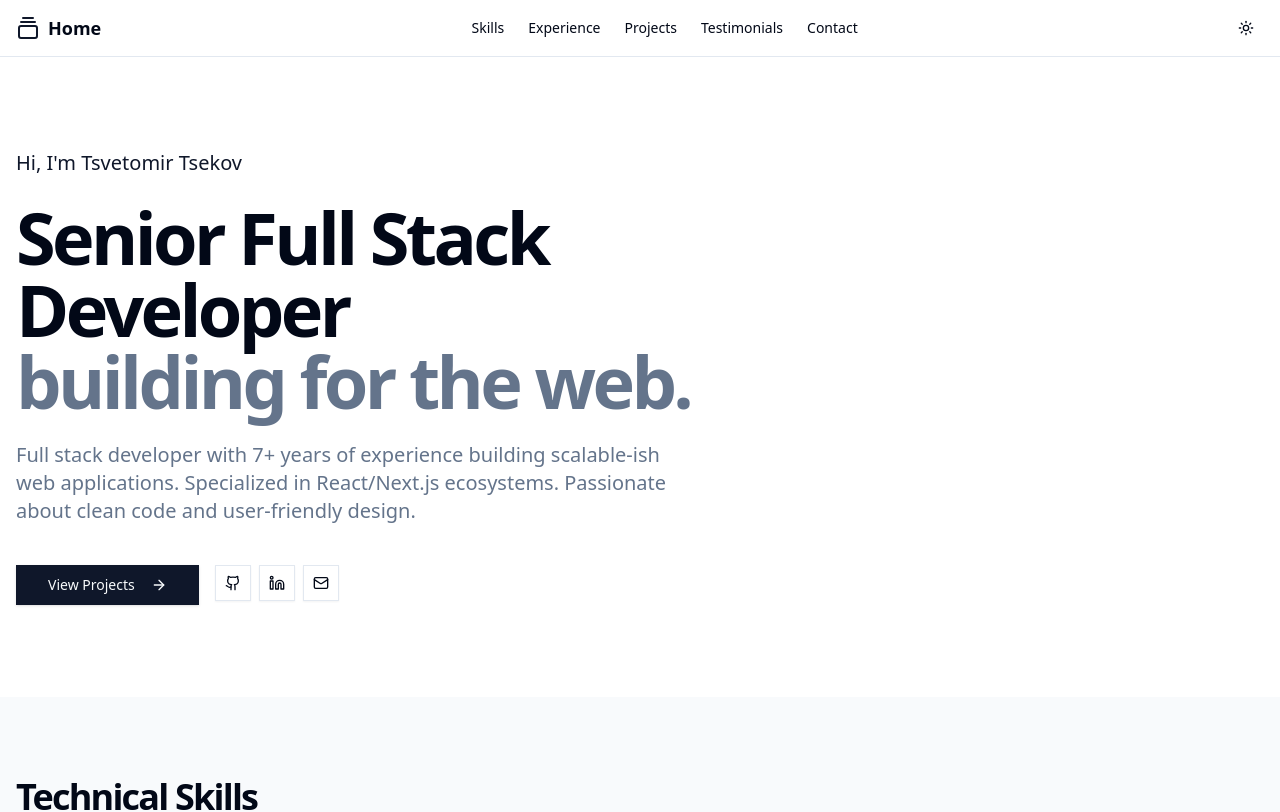
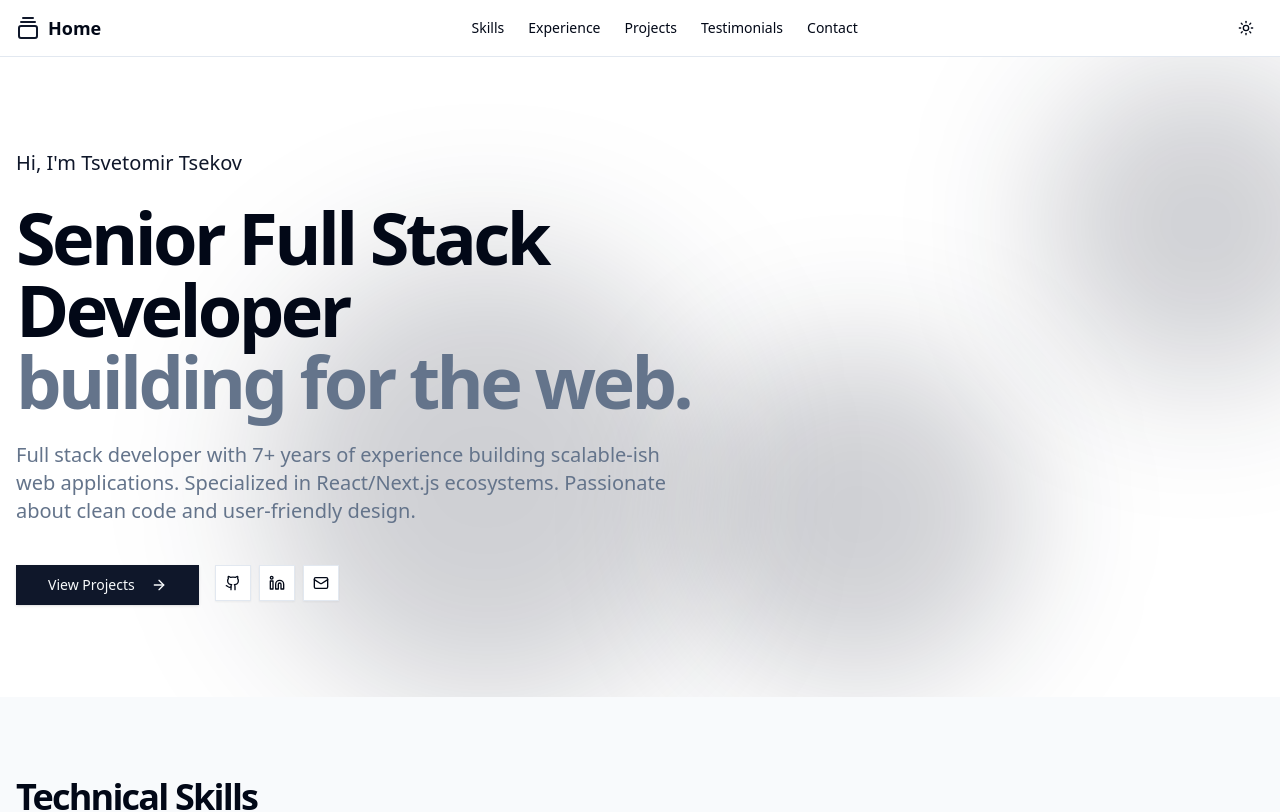
Before and after one commit to HayGrouve/portfolio, a Next.js app: page / in a window 1280 px wide. Shown: the top 812 px of the page. Built offline with nearby package versions, Linux system fonts and the light colour scheme.

Commit message:
enhance Hero component with mouse-following cursor glow and animated background orbs for improved interactivity and visual appeal

```diff
--- a/src/components/hero.tsx
+++ b/src/components/hero.tsx
@@ -1,22 +1,171 @@
 "use client";
 
-import { motion } from "framer-motion";
+import { motion, useSpring } from "framer-motion";
 import { ArrowRight, Github, Linkedin, Mail } from "lucide-react";
 import Link from "next/link";
 import { Button } from "./ui/button";
 import { profile } from "@/lib/data";
+import { useState, useRef, useEffect } from "react";
 
 export default function Hero() {
+  const [isHovering, setIsHovering] = useState(false);
+  const [showCursorGlow, setShowCursorGlow] = useState(true);
+  const sectionRef = useRef<HTMLElement>(null);
+  const hideTimeoutRef = useRef<NodeJS.Timeout | null>(null);
+
+  // Smooth spring animation for cursor following
+  const cursorX = useSpring(0, { stiffness: 150, damping: 15 });
+  const cursorY = useSpring(0, { stiffness: 150, damping: 15 });
+
+  useEffect(() => {
+    const handleMouseMove = (e: MouseEvent) => {
+      if (sectionRef.current) {
+        const rect = sectionRef.current.getBoundingClientRect();
+        const x = e.clientX - rect.left;
+        const y = e.clientY - rect.top;
+        cursorX.set(x);
+        cursorY.set(y);
+
+        // Show cursor glow and reset hide timeout
+        setShowCursorGlow(true);
+
+        // Clear existing timeout
+        if (hideTimeoutRef.current) {
+          clearTimeout(hideTimeoutRef.current);
+        }
+
+        // Set new timeout to hide after 3 seconds
+        hideTimeoutRef.current = setTimeout(() => {
+          setShowCursorGlow(false);
+        }, 3000);
+      }
+    };
+
+    const handleMouseEnter = () => {
+      setIsHovering(true);
+      setShowCursorGlow(true);
+      // Clear any existing timeout when entering
+      if (hideTimeoutRef.current) {
+        clearTimeout(hideTimeoutRef.current);
+      }
+    };
+
+    const handleMouseLeave = () => {
+      setIsHovering(false);
+      setShowCursorGlow(false);
+      // Clear timeout when leaving
+      if (hideTimeoutRef.current) {
+        clearTimeout(hideTimeoutRef.current);
+      }
+    };
+
+    const section = sectionRef.current;
+    if (section) {
+      section.addEventListener("mousemove", handleMouseMove);
+      section.addEventListener("mouseenter", handleMouseEnter);
+      section.addEventListener("mouseleave", handleMouseLeave);
+    }
+
+    return () => {
+      if (section) {
+        section.removeEventListener("mousemove", handleMouseMove);
+        section.removeEventListener("mouseenter", handleMouseEnter);
+        section.removeEventListener("mouseleave", handleMouseLeave);
+      }
+      // Clear timeout on cleanup
+      if (hideTimeoutRef.current) {
+        clearTimeout(hideTimeoutRef.current);
+      }
+    };
+  }, [cursorX, cursorY]);
+
   return (
-    <section className="flex min-h-[80vh] flex-col justify-center py-20">
-      <div className="container mx-auto px-4">
+    <section
+      ref={sectionRef}
+      className="relative flex min-h-[80vh] flex-col justify-center overflow-hidden py-20"
+    >
+      {/* Animated background orbs */}
+      <div className="pointer-events-none absolute inset-0 z-[15] overflow-visible">
+        <motion.div
+          className="absolute h-96 w-96 rounded-full bg-primary/20 blur-3xl"
+          style={{ left: "10%", top: "10%" }}
+          initial={{ x: 0, y: 0, scale: 1 }}
+          animate={{
+            x: [0, 150, 80, 200, 50, 0],
+            y: [0, 100, 200, 150, 80, 0],
+            scale: [1, 1.3, 1.1, 1.2, 1.15, 1],
+          }}
+          transition={{
+            duration: 12,
+            repeat: Infinity,
+            repeatType: "loop",
+            ease: "easeInOut",
+          }}
+        />
+        <motion.div
+          className="absolute h-80 w-80 rounded-full bg-primary/20 blur-3xl"
+          style={{ right: "5%", top: "70%" }}
+          initial={{ x: 0, y: 0, scale: 1 }}
+          animate={{
+            x: [0, -120, -200, -80, -150, 0],
+            y: [0, -80, -150, -200, -100, 0],
+            scale: [1, 1.2, 1.05, 1.15, 1.1, 1],
+          }}
+          transition={{
+            duration: 14,
+            repeat: Infinity,
+            repeatType: "loop",
+            ease: "easeInOut",
+            delay: 0.5,
+          }}
+        />
+        <motion.div
+          className="absolute h-72 w-72 rounded-full bg-primary/20 blur-3xl"
+          style={{ left: "70%", top: "20%" }}
+          initial={{ x: 0, y: 0, scale: 1 }}
+          animate={{
+            x: [0, 100, 180, 60, 150, 0],
+            y: [0, -60, -120, -180, -90, 0],
+            scale: [1, 1.25, 1.05, 1.2, 1.1, 1],
+          }}
+          transition={{
+            duration: 16,
+            repeat: Infinity,
+            repeatType: "loop",
+            ease: "easeInOut",
+            delay: 1,
+          }}
+        />
+
+        {/* Mouse-following cursor glow */}
+        {isHovering && (
+          <motion.div
+            className="absolute h-40 w-40 rounded-full bg-primary/20 blur-3xl"
+            style={{
+              x: cursorX,
+              y: cursorY,
+              left: -80, // Half of width (160/2) to center it on cursor
+              top: -80, // Half of height (160/2) to center it on cursor
+            }}
+            initial={{ opacity: 0, scale: 0 }}
+            animate={{
+              opacity: showCursorGlow ? 1 : 0,
+              scale: showCursorGlow ? 1 : 0,
+            }}
+            transition={{ duration: 0.4, ease: "easeInOut" }}
+          />
+        )}
+      </div>
+      <div className="container relative z-20 mx-auto px-4">
         <motion.div
           initial={{ opacity: 0, y: 20 }}
           animate={{ opacity: 1, y: 0 }}
           transition={{ duration: 0.5 }}
           className="max-w-3xl space-y-6"
         >
-          <h2 className="text-xl font-medium text-primary">Hi, I&apos;m {profile.name}</h2>
+          <h2 className="text-xl font-medium text-primary">
+            Hi, I&apos;m {profile.name}
+          </h2>
           <h1 className="text-5xl font-bold leading-tight tracking-tighter sm:text-7xl">
             {profile.role}
             <br />
```
